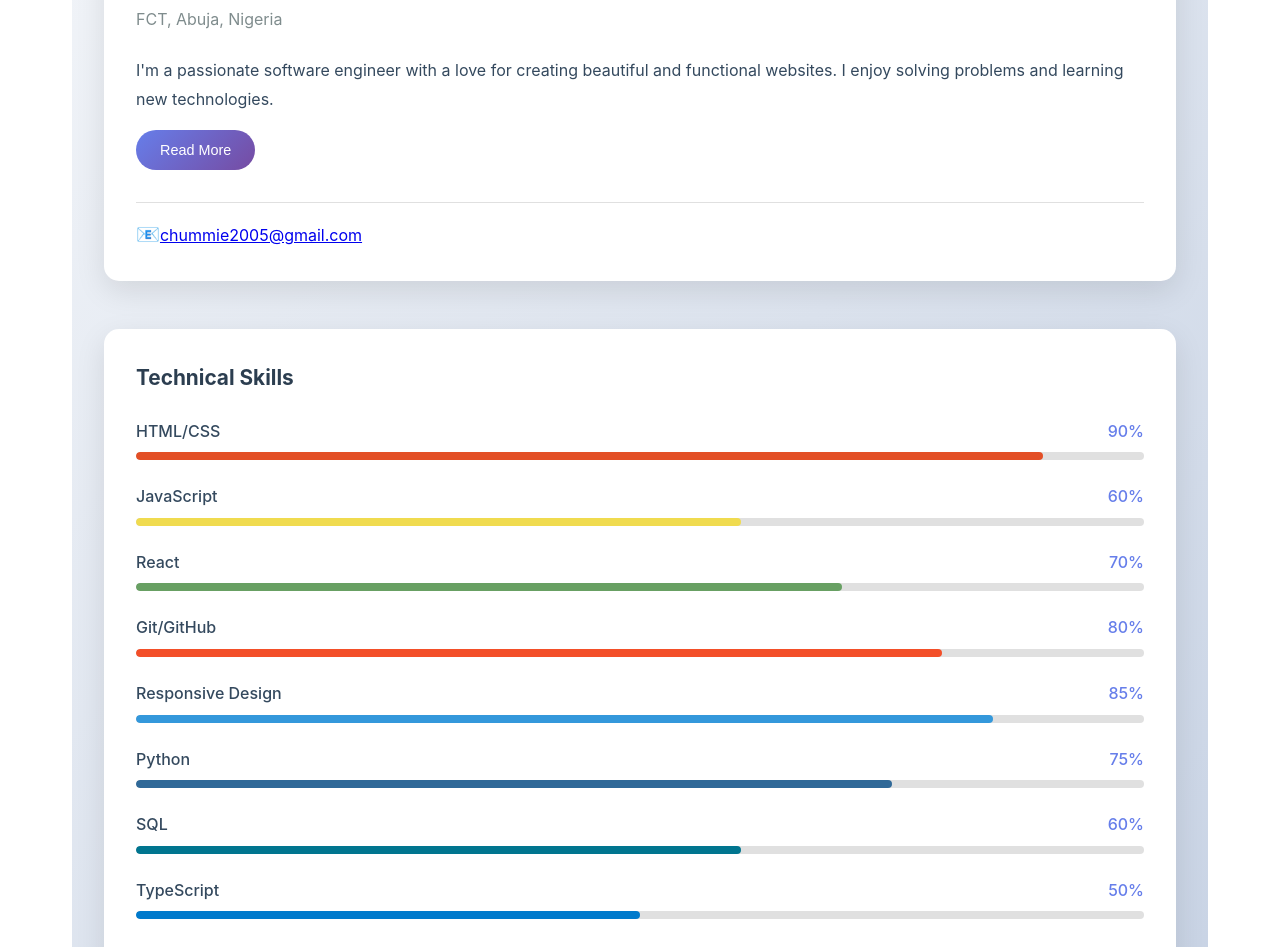
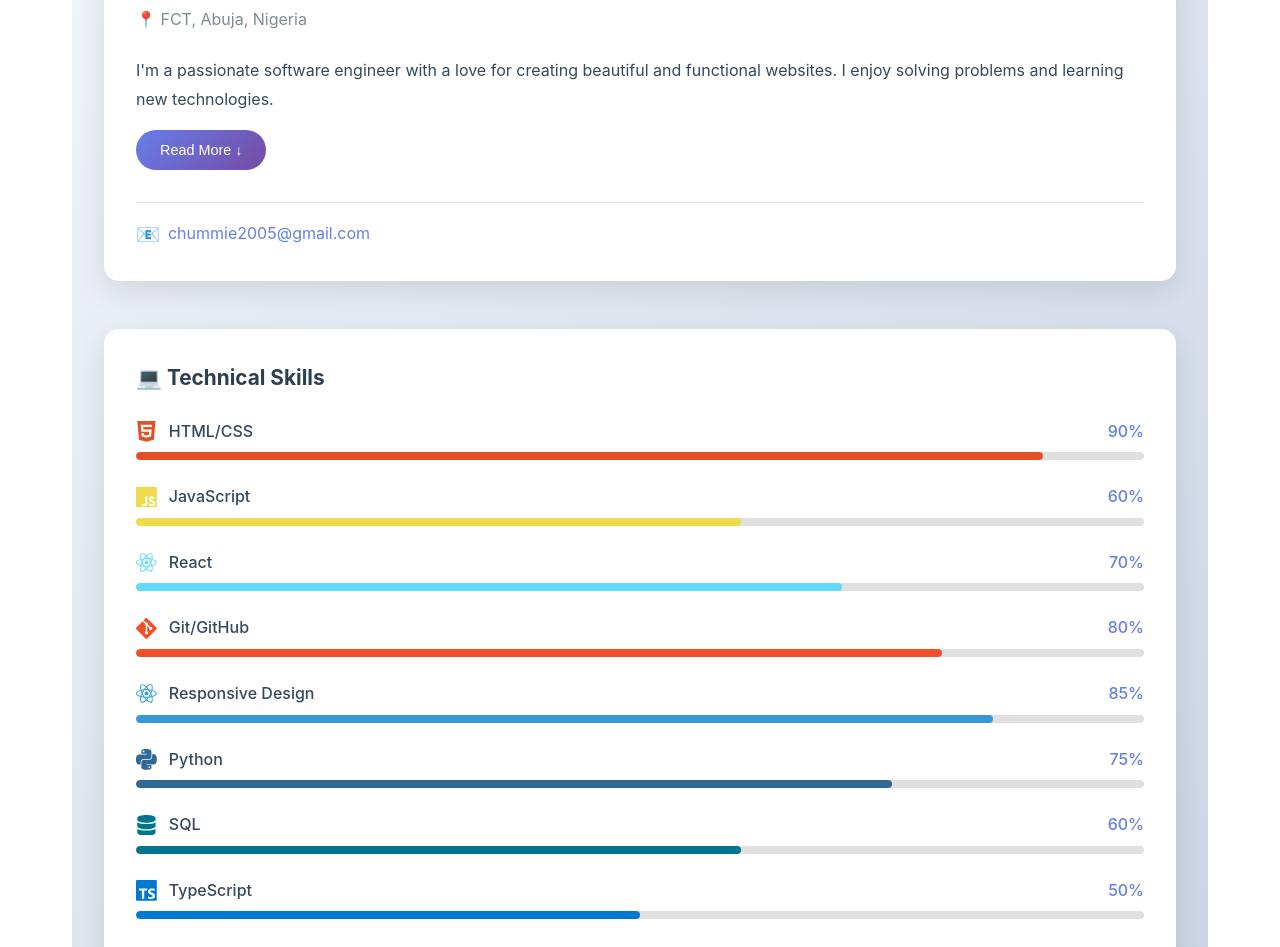
Before and after one commit to LilithsGarden/my-portfolio, a React (Vite) app: page / in a window 1280 px wide. Shown: the part 880-1827 px from the top of the page. Built offline with nearby package versions, Linux system fonts and the light colour scheme.

Commit message:
Added icons to the technical skills instead of just adding names

```diff
--- a/src/components/About.css
+++ b/src/components/About.css
@@ -117,6 +117,7 @@
     transition: color 0.3s ease;
 }
 
+
 .contact-item a:hover {
     color: var(--link-hover);
     text-decoration: underline;
@@ -209,6 +210,35 @@
     box-shadow: 0 5px 15px var(--button-hover);
 }
 
+
+
+/* Skill name with icon container */
+.skill-name-with-icon {
+    display: flex;
+    align-items: center;
+    gap: 0.75rem;
+}
+
+/* Icon styling */
+.skill-icon {
+    display: flex;
+    align-items: center;
+    font-size: 1.3rem;
+    transition: all 0.3s ease;
+}
+
+/* Hover effect for icons */
+.skill-item:hover .skill-icon {
+    transform: scale(1.15) rotate(5deg);
+}
+
+.contact-icon {
+    font-size: 1.2rem;
+}
+
+
+
+
 /*Animations*/
 @keyframes slideDown {
     from {
@@ -279,3 +309,14 @@
         display: none;
     }
 }
+
+/* Responsive adjustments for icons */
+@media (max-width: 768px) {
+    .skill-icon {
+        font-size: 1rem;
+    }
+
+    .skill-name-with-icon {
+        gap: 0.5rem;
+    }
+}
--- a/src/components/About.jsx
+++ b/src/components/About.jsx
@@ -1,11 +1,35 @@
-import React, { useState } from 'react' //immports a useState for state management
+import React, { useState } from 'react'
 import './About.css'
+import { SiHtml5 } from 'react-icons/si'
+import { SiJavascript } from 'react-icons/si'
+import { SiReact } from 'react-icons/si'
+import { SiGit } from 'react-icons/si'
+import { SiPython } from 'react-icons/si'
+import { SiTypescript } from 'react-icons/si'
+import { SiPhp } from 'react-icons/si'
+import { SiFigma } from 'react-icons/si'
+import { FaDatabase } from 'react-icons/fa'
+
 
 function About() {
-    // STATE is data that can change over time and affect how the component renders.
-    //useState returns an array with two elements: the current state value and a function to update that state.
-    const [showMore, setShowMore] = useState(false) // Initializes showMore state to false
-    const [activeSkill, setActiveSkill] = useState(null) // Initializes activeSkill state to null
+    const [showMore, setShowMore] = useState(false)
+    const [activeSkill, setActiveSkill] = useState(null)
+
+    // Create a mapping of skill names to their corresponding icons
+    const getSkillIcon = (skillName) => {
+        const iconMap = {
+            "HTML/CSS": <SiHtml5 />,
+            "JavaScript": <SiJavascript />,
+            "React": <SiReact />,
+            "Git/GitHub": <SiGit />,
+            "Python": <SiPython />,
+            "SQL": <FaDatabase />,
+            "TypeScript": <SiTypescript />,
+            "PHP": <SiPhp />,
+            "UI/UX Design": <SiFigma />
+        }
+        return iconMap[skillName] || <SiReact /> // Default icon if no match
+    }
 
     const bio = {
         name: "Chimuanya Mirabel Obioma-Onyenma",
@@ -17,7 +41,7 @@ function About() {
         skills: [
             { name: "HTML/CSS", level: 90, color: "#E34F26" },
             { name: "JavaScript", level: 60, color: "#F0DB4F" },
-            { name: "React", level: 70, color: "#68A063"},
+            { name: "React", level: 70, color: "#61DAFB" }, // Changed to React blue
             { name: "Git/GitHub", level: 80, color: "#F34F29" },
             { name: "Responsive Design", level: 85, color: "#3498DB" },
             { name: "Python", level: 75, color: "#306998" },
@@ -29,12 +53,10 @@ function About() {
         interests: ["Web Development", "Tech Blogging", "UX/UI Design", "Video Editing", "Amigurumi", "Traveling"]
     }
 
-    //Helper function to toggle bio visibility
     const toggleBio = () => {
-        setShowMore(!showMore) // Toggles the showMore state between true and false
+        setShowMore(!showMore)
     }
 
-    //Handle skill hover
     const handleSkillHover = (skillName) => {
         setActiveSkill(skillName)
     }
@@ -49,35 +71,32 @@ function About() {
                 <h2 className="section-title">About Me</h2>
 
                 <div className="about-content">
-                    {/*Left column:Bio information */}
+                    {/* Left column: Bio information */}
                     <div className="about-bio">
                         <div className="bio-header">
                             <h3>{bio.name}</h3>
                             <p className="bio-title">{bio.title}</p>
-                            <p className="bio-location">{bio.location}</p>
+                            <p className="bio-location">📍 {bio.location}</p>
                         </div>
 
                         <div className="bio-text">
                             <p>{bio.shortBio}</p>
 
-                            {/* Conditional rendering: Only show long bio if showMore is true */}
                             {showMore && (
                                 <div className="long-bio">
                                     <p>{bio.longBio}</p>
                                 </div>
                             )}
 
-                            {/* Interactive button that chnanges based on state */}
                             <button
                                 className={`read-more-btn ${showMore ? 'active' : ''}`}
                                 onClick={toggleBio}>
-                                {showMore ? 'Show Less' : 'Read More'}
+                                {showMore ? 'Show Less ↑' : 'Read More ↓'}
                             </button>
                         </div>
 
-                        {/* Contact info with icons */}
                         <div className="contact-info">
-                            <div className="contact-items">
+                            <div className="contact-item">  {/* Fixed: changed from contact-items to contact-item */}
                                 <span className="contact-icon">📧</span>
                                 <a href={`mailto:${bio.email}`}>{bio.email}</a>
                             </div>
@@ -86,9 +105,9 @@ function About() {
 
                     {/* Right column: Skills and Interests */}
                     <div className="about-details">
-                        {/* Skills section with interactive progress bars */}
+                        {/* Skills section with icons and progress bars */}
                         <div className="skills-section">
-                            <h3>Technical Skills</h3>
+                            <h3>💻 Technical Skills</h3>
                             <div className="skills-list">
                                 {bio.skills.map((skill, index) => (
                                     <div
@@ -98,7 +117,12 @@ function About() {
                                         onMouseLeave={handleSkillLeave}
                                     >
                                         <div className="skill-header">
+                                            <div className="skill-name-with-icon">
+                                                <span className="skill-icon" style={{ color: skill.color }}>
+                                                    {getSkillIcon(skill.name)}
+                                                </span>
                                                 <span className="skill-name">{skill.name}</span>
+                                            </div>
                                             <span className="skill-percent">{skill.level}%</span>
                                         </div>
                                         <div className="progress-bar">
@@ -110,7 +134,6 @@ function About() {
                                                     transition: 'width 1s ease-in-out'
                                                 }}
                                             >
-                                                    {/* Animatted tooltip that shows on hover */}
                                                 {activeSkill === skill.name && (
                                                     <div className="skill-tooltip">
                                                         Proficiency: {skill.level}%
@@ -123,9 +146,9 @@ function About() {
                             </div>
                         </div>
 
-                        {/* Interests section with interactive chips */}
-                        <div className="interest-section">
-                            <h3>Interests & Hobbies</h3>
+                        {/* Interests section */}
+                        <div className="interests-section">  {/* Fixed: changed from interest-section to interests-section */}
+                            <h3>🎯 Interests & Hobbies</h3>
                             <div className="interests-list">
                                 {bio.interests.map((interest, index) => (
                                     <span key={index} className="interest-chip">
```
Also changed, not shown: 1 other file (tests, documents, lock files or other folders). Lines whose indentation alone changed are shown as unchanged.
